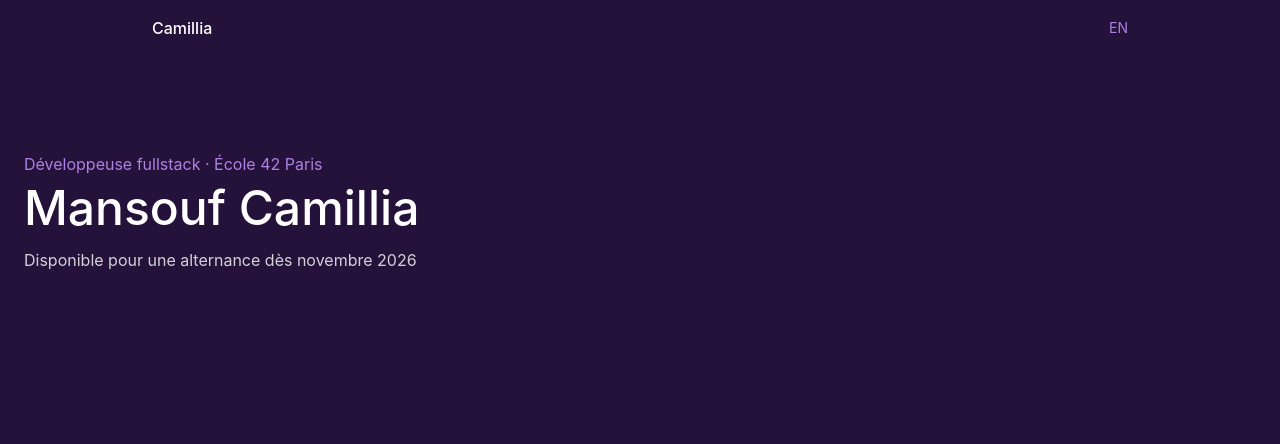
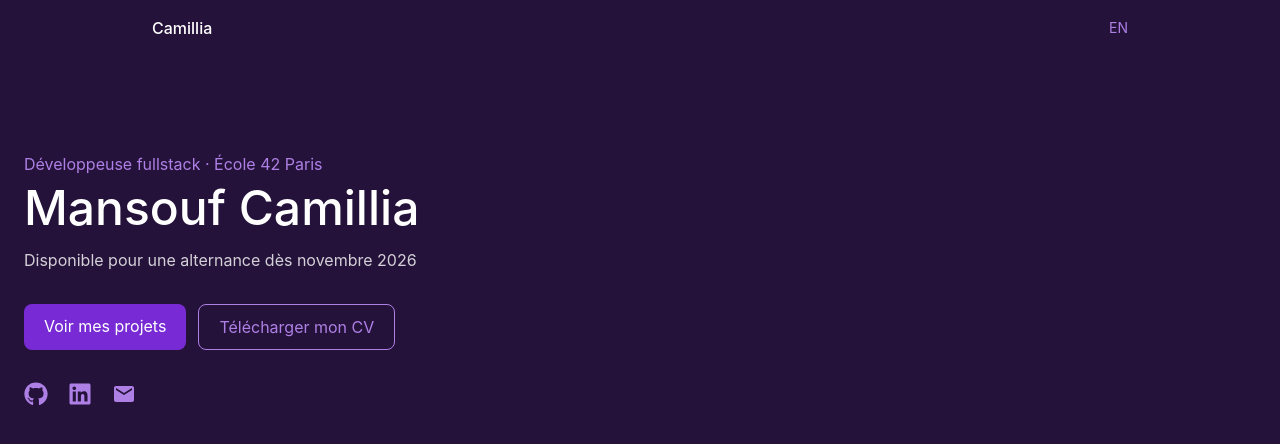
Before and after one commit to Camillia9/Portfolio, a React app: page / in a window 1280 px wide. Shown: the top 444 px of the page. Built offline with nearby package versions, Linux system fonts and the light colour scheme; the HTML template or start-up script is replaced by a standard one.

Commit message:
"Add: Section projet, Cv + icones"

```diff
--- a/src/components/Hero.jsx
+++ b/src/components/Hero.jsx
@@ -1,4 +1,7 @@
 import { useTranslation } from "react-i18next";
+import { FaGithub, FaLinkedin } from "react-icons/fa";
+import { MdEmail } from "react-icons/md";
+import { links } from "../data/links"
 
 export function Hero() {
 	const { t } = useTranslation()
@@ -8,6 +11,62 @@ export function Hero() {
 			<p className="text-lavender">{t('hero.role')}</p>
 			<h1 className="text-white text-5xl font-medium mt-2">Mansouf Camillia</h1>
 			<p className="text-white/80 mt-4">{t('hero.status')}</p>
+
+
+			<div className="flex flex-wrap gap-3 mt-8">
+				<a
+					//Pour descendre jusqu'a la section id=project
+					href="#projects"
+					className="bg-action text-white px-5 py-2.5 rounded-lg hover:bg-card transition-colors"
+				>
+					{t('hero.ctaProjects')}
+				</a>
+				<a
+					href={links.cv}
+					// dowload force a telecharger le pdf plutot que de juste l'ouvrrir
+					download
+					className="border border-lavander text-lavender px-5 py-2.5 rounded-lg hover:bg-lavender/10 transition-colors"
+				>
+					{t('hero.ctaCv')}
+				</a>
+			</div>
+
+			<div className="flex gap-5 mt-8 text-2xl text-lavender">
+				{/*Bouton GitHub*/}
+				<a
+					href="links.github"
+					// _blank ouvre le lien dans un nouvel onglet, rel=... l'accompage toujours pour la securite
+					target="_blank"
+					rel="noopener noreferrer"
+					aria-label="GitHub"
+					title="GitHub"
+					className="hover:text-white transition-colors"
+				>
+					<FaGithub />
+				</a>
+				{/*Bouton Linkedin*/}
+				<a
+					href="links.linkedin"
+					// _blank ouvre le lien dans un nouvel onglet, rel=... l'accompage toujours pour la securite
+					target="_blank"
+					rel="noopener noreferrer"
+					aria-label="Linkedin"
+					title="Linkedin"
+					className="hover:text-white transition-colors"
+				>
+					<FaLinkedin />
+				</a>
+				{/*Bouton Mail*/}
+				<a
+					href="links.email"
+					aria-label="Email"
+					title="Email"
+					className="hover:text-white transition-colors"
+				>
+					<MdEmail />
+				</a>
+
+			</div>
 		</section>
 	)
 }
--- /dev/null
+++ b/src/data/links.js
@@ -0,0 +1,6 @@
+export const links = {
+	github: 'https://github.com/Camillia9',
+	linkedin: 'https://www.linkedin.com/in/camillia-m-628693237',
+	email: 'mailto:camillia.mansouf.pro@gmail.com',
+	cv: '/cv.pdf'
+}
--- a/src/index.css
+++ b/src/index.css
@@ -6,3 +6,7 @@
   --color-action: #782BD4;
   --color-lavender: #AE80E5;
 }
+
+html {
+  scroll-behavior: smooth;
+}
--- a/src/locales/en.json
+++ b/src/locales/en.json
@@ -1,6 +1,15 @@
 {
   "hero": {
     "role": "Full-stack Developer · École 42 Paris",
-    "status": "Available for a work-study position starting in November 2026"
-  }
+    "status": "Available for a work-study position starting in November 2026",
+    "ctaProjects": "View my projects",
+    "ctaCv": "Download my CV"
+  },
+  "about": {
+    "title": "About me",
+    "p1": "I arrived at École 42 without knowing what to expect and discovered software development through hands-on practice—ranging from low-level C programming to full-scale web applications. After exploring both front-end and back-end development, I found my niche in full-stack work. What I love is creating tools that are genuinely useful to their users and finally seeing everything work after a long debugging session.",
+    "p2": "I have completed the core curriculum and am working towards the RNCP Level 7 qualification at 42. I am looking for a work-study position (or an internship) starting in November 2026, to join a team where I can contribute and learn new technologies.",
+    "p3": "Before 42, I completed a work-study program—so I’m well-acquainted with the balance between working and training.",
+    "skillsTitle": "Skills"
 }
+}
--- a/src/locales/fr.json
+++ b/src/locales/fr.json
@@ -1,6 +1,15 @@
 {
   "hero": {
     "role": "Développeuse fullstack · École 42 Paris",
-    "status": "Disponible pour une alternance dès novembre 2026"
-  }
+    "status": "Disponible pour une alternance dès novembre 2026",
+    "ctaProjects": "Voir mes projets",
+    "ctaCv": "Télécharger mon CV"
+  },
+  "about": {
+    "title": "À propos",
+    "p1": "Arrivée à l'École 42 sans savoir à quoi m'attendre, j'y ai découvert le développement par la pratique : du C bas niveau aux applications web complètes. Après avoir testé le front-end, le back-end et la cybersécurité, j'ai trouvé ma place dans le fullstack. Ce que j'aime : créer des outils qui ont une vraie utilité pour ceux qui les utilisent, et voir enfin tout fonctionner après une longue session de debug.",
+    "p2": "J'ai terminé le tronc commun et je prépare le titre RNCP niveau 7 de 42. Je recherche une alternance (ou un stage) à partir de novembre 2026, pour rejoindre une équipe où je pourrai contribuer et apprendre de nouvelles technos.",
+    "p3": "Avant 42, j'ai suivi un BTS en alternance : le rythme entreprise / formation, je connais.",
+    "skillsTitle": "Compétences"
 }
+}
```
Also changed, not shown: 1 other file (tests, documents, lock files or other folders).
